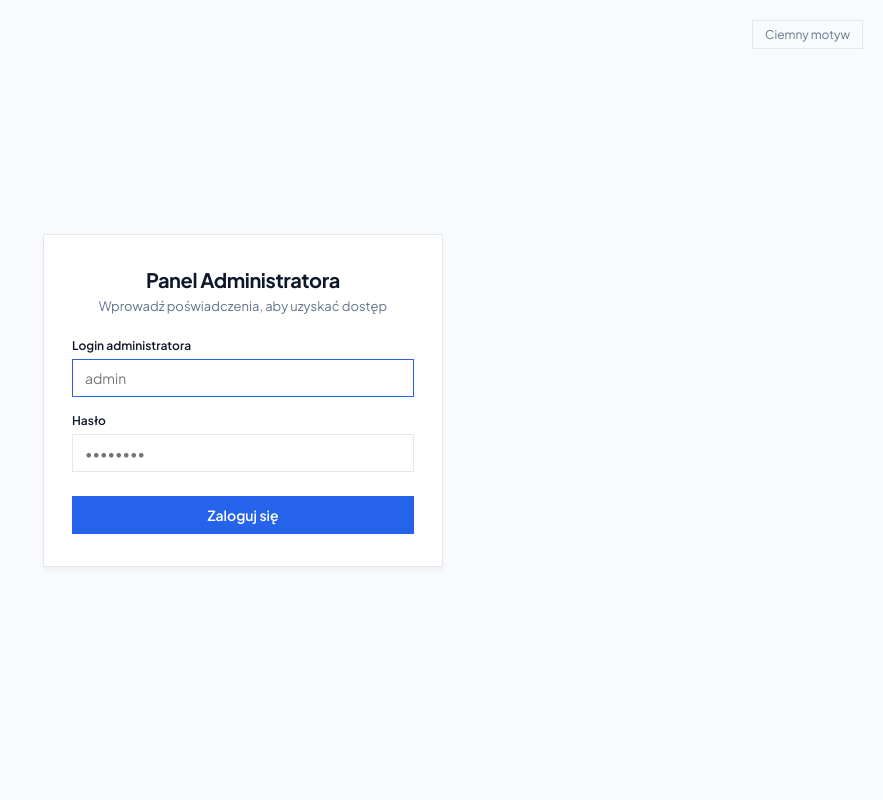
After one commit to jansaklak/Terminal_Emulator, a Flask app: page /login in a window 1280 px wide. The commit adds this page. Shown: the whole page, without its empty margins (397-1280 px from the left). Run offline with Flask 3, Linux system fonts and the light colour scheme.

Commit message:
Dodanie autoryzacji logowania do panelu administratora oraz limitow zasobow kontenerow

```diff
--- a/Server/admin_panel.py
+++ b/Server/admin_panel.py
@@ -14,15 +14,62 @@ os.environ['TZ'] = 'Europe/Warsaw'
 if hasattr(time, 'tzset'):
     time.tzset()
 
-from flask import Flask, jsonify, render_template, request, send_file
+from flask import Flask, jsonify, render_template, request, send_file, session, redirect
 
 app = Flask(__name__)
+app.secret_key = os.environ.get('ADMIN_SECRET_KEY', 'terminal_emulator_admin_secret_key_2026')
 
 CONFIG_FILE = 'server_config.json'
 IMAGES_DIR = 'images'
 USERS_FILE = 'users.json'
 COMMANDS_DIR = Path('commands').resolve()
 LOGS_ROOT = Path('/var/log/terminal-server')
+
+PUBLIC_ENDPOINTS = {'login_page', 'api_login', 'static'}
+
+
+def get_admin_credentials():
+    cfg = load_config()
+    user = os.environ.get('ADMIN_USER') or cfg.get('ADMIN_USER', 'admin')
+    pwd = os.environ.get('ADMIN_PASSWORD') or cfg.get('ADMIN_PASSWORD', 'admin_password')
+    return user, pwd
+
+
+@app.before_request
+def check_authentication():
+    if request.endpoint in PUBLIC_ENDPOINTS:
+        return None
+    if not session.get('logged_in'):
+        if request.path.startswith('/api/'):
+            return jsonify({'ok': False, 'error': 'Wymagana autoryzacja'}), 401
+        return redirect('/login')
+
+
+@app.route('/login')
+def login_page():
+    if session.get('logged_in'):
+        return redirect('/')
+    return render_template('login.html')
+
+
+@app.route('/api/login', methods=['POST'])
+def api_login():
+    data = request.json or {}
+    username = (data.get('username') or '').strip()
+    password = (data.get('password') or '').strip()
+
+    admin_user, admin_pass = get_admin_credentials()
+    if username == admin_user and password == admin_pass:
+        session['logged_in'] = True
+        session['admin_user'] = username
+        return jsonify({'ok': True, 'username': username})
+    return jsonify({'ok': False, 'error': 'Nieprawidłowy login lub hasło'}), 401
+
+
+@app.route('/api/logout', methods=['POST'])
+def api_logout():
+    session.clear()
+    return jsonify({'ok': True})
 
 
 def get_log_dir():
--- a/Server/images/MongoDB_Lab/config.json
+++ b/Server/images/MongoDB_Lab/config.json
@@ -11,6 +11,12 @@
         "run_command": [
             "run",
             "-d",
+            "--pids-limit",
+            "100",
+            "--memory",
+            "512m",
+            "--memory-swap",
+            "512m",
             "--name",
             "{container_name}",
             "--network",
--- a/Server/server_config.json
+++ b/Server/server_config.json
@@ -2,5 +2,7 @@
     "HOST": "0.0.0.0",
     "PORT": 51234,
     "LOG_DIR": "/var/log/terminal-server",
-    "TIMEZONE": "Europe/Warsaw"
+    "TIMEZONE": "Europe/Warsaw",
+    "ADMIN_USER": "admin",
+    "ADMIN_PASSWORD": "admin_password"
 }
--- /dev/null
+++ b/Server/templates/login.html
@@ -0,0 +1,244 @@
+<!DOCTYPE html>
+<html lang="pl">
+
+<head>
+    <meta charset="UTF-8">
+    <meta name="viewport" content="width=device-width, initial-scale=1.0">
+    <title>Logowanie – Panel Administratora</title>
+    <link rel="preconnect" href="https://fonts.googleapis.com">
+    <link rel="preconnect" href="https://fonts.gstatic.com" crossorigin>
+    <link href="https://fonts.googleapis.com/css2?family=JetBrains+Mono:wght@400;500;600&family=Plus+Jakarta+Sans:wght@400;500;600;700&display=swap" rel="stylesheet">
+    <style>
+        :root {
+            --bg-color: #f8fafc;
+            --card-bg: #ffffff;
+            --text-color: #0f172a;
+            --muted-color: #64748b;
+            --border-color: #e2e8f0;
+            --primary-color: #2563eb;
+            --primary-hover: #1d4ed8;
+            --danger-color: #dc2626;
+            --danger-bg: #fef2f2;
+            --danger-border: #fecaca;
+            --font-sans: 'Plus Jakarta Sans', system-ui, -apple-system, sans-serif;
+            --font-mono: 'JetBrains Mono', monospace;
+        }
+
+        body.dark-mode {
+            --bg-color: #0f172a;
+            --card-bg: #1e293b;
+            --text-color: #f8fafc;
+            --muted-color: #94a3b8;
+            --border-color: #334155;
+            --primary-color: #3b82f6;
+            --primary-hover: #2563eb;
+            --danger-color: #f87171;
+            --danger-bg: #450a0a;
+            --danger-border: #7f1d1d;
+        }
+
+        * {
+            box-sizing: border-box;
+            margin: 0;
+            padding: 0;
+        }
+
+        body {
+            font-family: var(--font-sans);
+            background-color: var(--bg-color);
+            color: var(--text-color);
+            display: flex;
+            min-height: 100vh;
+            align-items: center;
+            justify-content: center;
+            padding: 20px;
+            transition: background-color 0.2s ease, color 0.2s ease;
+        }
+
+        .login-card {
+            background: var(--card-bg);
+            border: 1px solid var(--border-color);
+            width: 100%;
+            max-width: 400px;
+            padding: 32px 28px;
+            box-shadow: 0 4px 6px -1px rgba(0, 0, 0, 0.05);
+        }
+
+        .login-header {
+            margin-bottom: 24px;
+            text-align: center;
+        }
+
+        .login-header h1 {
+            font-size: 20px;
+            font-weight: 700;
+            margin-bottom: 6px;
+            letter-spacing: -0.02em;
+        }
+
+        .login-header p {
+            font-size: 13px;
+            color: var(--muted-color);
+        }
+
+        .form-group {
+            margin-bottom: 16px;
+        }
+
+        .form-group label {
+            display: block;
+            font-size: 12px;
+            font-weight: 600;
+            margin-bottom: 6px;
+            color: var(--text-color);
+        }
+
+        .form-group input {
+            width: 100%;
+            padding: 9px 12px;
+            font-size: 14px;
+            font-family: inherit;
+            border: 1px solid var(--border-color);
+            background: var(--card-bg);
+            color: var(--text-color);
+            outline: none;
+            transition: border-color 0.15s;
+        }
+
+        .form-group input:focus {
+            border-color: var(--primary-color);
+        }
+
+        .btn-submit {
+            width: 100%;
+            padding: 10px 16px;
+            background: var(--primary-color);
+            color: #ffffff;
+            border: none;
+            font-size: 14px;
+            font-weight: 600;
+            font-family: inherit;
+            cursor: pointer;
+            transition: background-color 0.15s;
+            margin-top: 8px;
+        }
+
+        .btn-submit:hover {
+            background: var(--primary-hover);
+        }
+
+        .error-alert {
+            display: none;
+            background: var(--danger-bg);
+            border: 1px solid var(--danger-border);
+            color: var(--danger-color);
+            padding: 10px 12px;
+            font-size: 13px;
+            margin-bottom: 16px;
+            font-weight: 500;
+        }
+
+        .theme-toggle {
+            position: absolute;
+            top: 20px;
+            right: 20px;
+            background: transparent;
+            border: 1px solid var(--border-color);
+            color: var(--muted-color);
+            padding: 6px 12px;
+            font-size: 12px;
+            cursor: pointer;
+            font-family: inherit;
+        }
+
+        .theme-toggle:hover {
+            color: var(--text-color);
+            border-color: var(--text-color);
+        }
+    </style>
+</head>
+
+<body>
+
+    <button type="button" class="theme-toggle" id="themeToggleBtn" onclick="toggleTheme()">Ciemny motyw</button>
+
+    <div class="login-card">
+        <div class="login-header">
+            <h1>Panel Administratora</h1>
+            <p>Wprowadź poświadczenia, aby uzyskać dostęp</p>
+        </div>
+
+        <div id="errorAlert" class="error-alert"></div>
+
+        <form onsubmit="handleLogin(event)">
+            <div class="form-group">
+                <label for="username">Login administratora</label>
+                <input id="username" type="text" placeholder="admin" required autofocus autocomplete="username">
+            </div>
+            <div class="form-group">
+                <label for="password">Hasło</label>
+                <input id="password" type="password" placeholder="••••••••" required autocomplete="current-password">
+            </div>
+            <button type="submit" class="btn-submit" id="submitBtn">Zaloguj się</button>
+        </form>
+    </div>
+
+    <script>
+        function applyTheme(isDark) {
+            if (isDark) {
+                document.body.classList.add('dark-mode');
+                document.getElementById('themeToggleBtn').textContent = 'Jasny motyw';
+            } else {
+                document.body.classList.remove('dark-mode');
+                document.getElementById('themeToggleBtn').textContent = 'Ciemny motyw';
+            }
+        }
+
+        function toggleTheme() {
+            const isDark = !document.body.classList.contains('dark-mode');
+            localStorage.setItem('admin_theme_dark', isDark ? 'true' : 'false');
+            applyTheme(isDark);
+        }
+
+        const savedTheme = localStorage.getItem('admin_theme_dark');
+        if (savedTheme === 'true' || (savedTheme === null && window.matchMedia('(prefers-color-scheme: dark)').matches)) {
+            applyTheme(true);
+        }
+
+        async function handleLogin(event) {
+            event.preventDefault();
+            const errBox = document.getElementById('errorAlert');
+            const submitBtn = document.getElementById('submitBtn');
+            errBox.style.display = 'none';
+
+            const username = document.getElementById('username').value.trim();
+            const password = document.getElementById('password').value.trim();
+
+            submitBtn.disabled = true;
+            submitBtn.textContent = 'Weryfikacja...';
+
+            try {
+                const res = await fetch('/api/login', {
+                    method: 'POST',
+                    headers: { 'Content-Type': 'application/json' },
+                    body: JSON.stringify({ username, password })
+                });
+                const data = await res.json();
+                if (res.ok && data.ok) {
+                    window.location.href = '/';
+                } else {
+                    errBox.textContent = data.error || 'Nieprawidłowy login lub hasło';
+                    errBox.style.display = 'block';
+                }
+            } catch (err) {
+                errBox.textContent = 'Błąd połączenia z serwerem';
+                errBox.style.display = 'block';
+            } finally {
+                submitBtn.disabled = false;
+                submitBtn.textContent = 'Zaloguj się';
+            }
+        }
+    </script>
+</body>
+
+</html>
```
Also changed, not shown: Server/images/BazyRoot/config.json (+6 -1 lines), Server/images/Bazy_CzesciPC/config.json (+6 -1 lines), Server/images/Bazy_Pociagi/config.json (+6 -11 lines), Server/images/Bazy_Pociagi_SQLite/config.json (+6 -1 lines), Server/images/LinuxTerminal/config.json (+6 -1 lines), Server/images/PostgreSQL_Lab/config.json (+6 -1 lines), Server/templates/admin_panel.html (+8 -0 lines).
